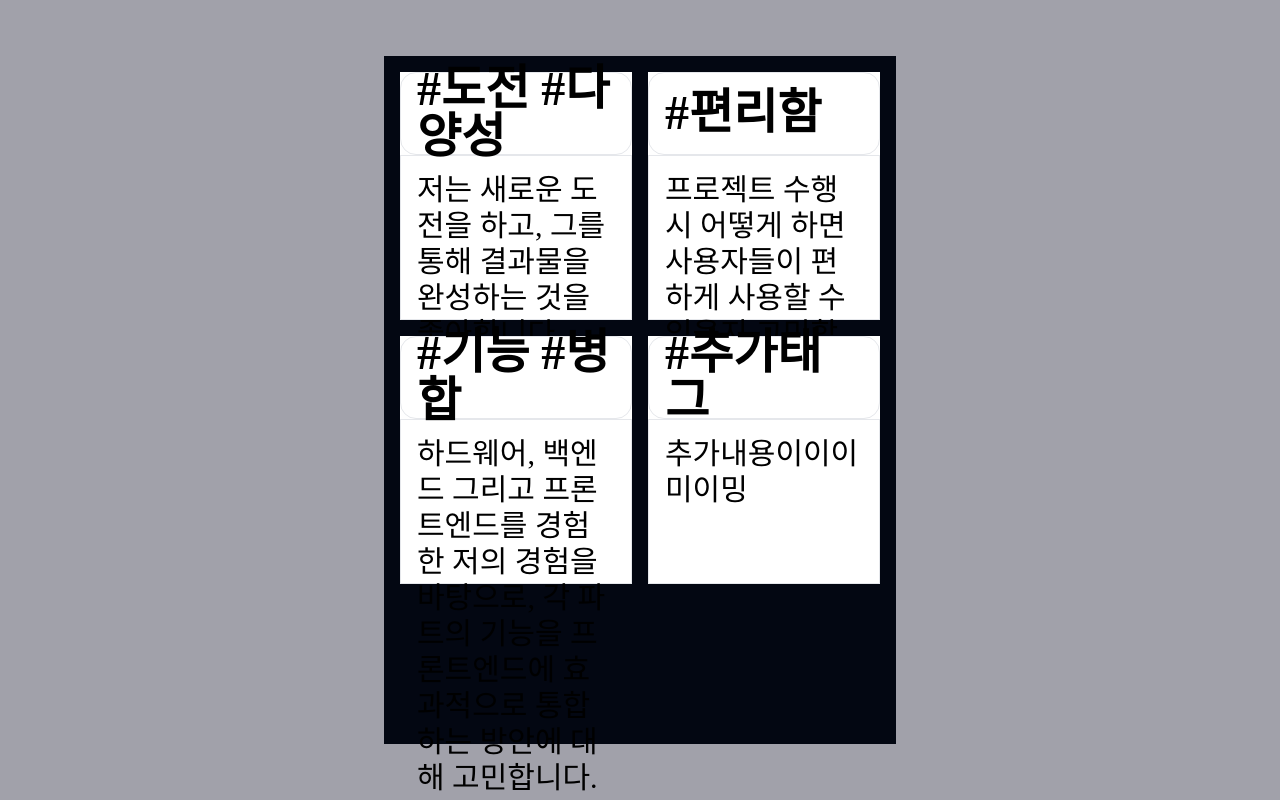
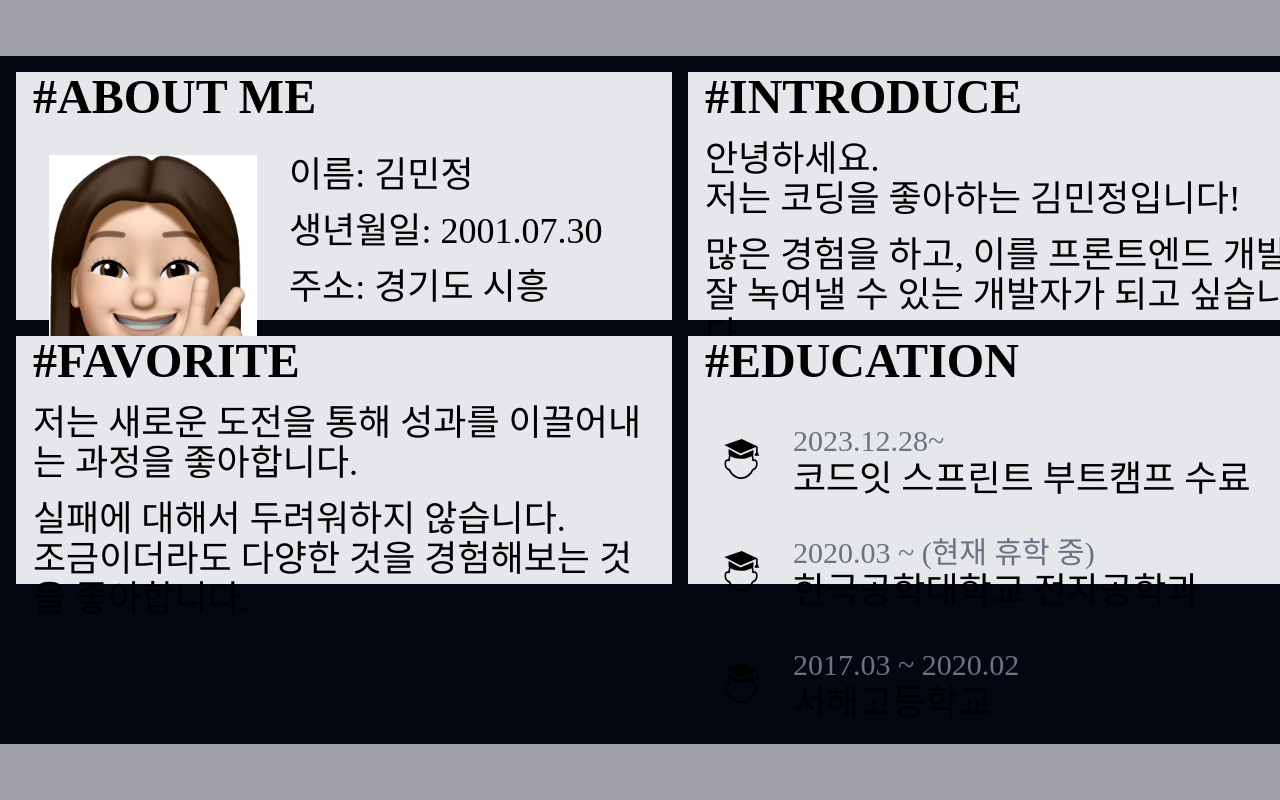
Before and after one commit to minjeong9919/Introduce-Me, a React (Create React App) app: page /profile in a window 1280 px wide. Built offline with nearby package versions, Linux system fonts and the light colour scheme.

Commit message:
Feat: profile 페이지 내용 추가

```diff
--- a/src/component/Pictures/Profile.js
+++ b/src/component/Pictures/Profile.js
@@ -2,11 +2,11 @@ import React from "react";
 
 export const Profile = ({ title, content }) => {
   return (
-    <>
-      <div className="w-auto h-1/3 border p-4 rounded-2xl flex items-center">
+    <div className="h-full bg-gray-200 hover:bg-white">
+      <div className="w-auto h-1/5 border p-4 rounded-2xl flex items-center ">
         <h1 className="text-5xl font-black">{title}</h1>
       </div>
-      <div className="w-auto h-2/3 border p-4 text-3xl">{content}</div>
-    </>
+      <div className="w-auto h-4/5 border p-4 text-4xl">{content}</div>
+    </div>
   );
 };
--- a/src/constants/profileContents.js
+++ b/src/constants/profileContents.js
@@ -1,25 +1,79 @@
+import me from "../assets/me.png";
+import { ReactComponent as Education } from "../assets/icon/education.svg";
+
+const educationContents = [
+  {
+    period: "2023.12.28~",
+    education: "코드잇 스프린트 부트캠프 수료",
+  },
+  {
+    period: "2020.03 ~ (현재 휴학 중)",
+    education: "한국공학대학교 전자공학과",
+  },
+  {
+    period: "2017.03 ~ 2020.02",
+    education: "서해고등학교",
+  },
+];
+
 export const profileContents = [
   {
     id: 1,
-    title: "#도전 #다양성",
-    content:
-      "저는 새로운 도전을 하고, 그를 통해 결과물을 완성하는 것을 좋아합니다.",
+    title: "#ABOUT ME",
+    content: (
+      <div className="flex flex-row gap-8 p-4">
+        <img src={me} className="w-52" />
+        <div className="flex flex-col gap-4">
+          <p>이름: 김민정</p>
+          <p>생년월일: 2001.07.30</p>
+          <p>주소: 경기도 시흥</p>
+        </div>
+      </div>
+    ),
   },
   {
     id: 2,
-    title: "#편리함",
-    content:
-      "프로젝트 수행 시 어떻게 하면 사용자들이 편하게 사용할 수 있을지 고민합니다.",
+    title: "#INTRODUCE",
+    content: (
+      <div>
+        <p>안녕하세요.</p>
+        <p className="mb-4">저는 코딩을 좋아하는 김민정입니다! </p>
+        <p>
+          많은 경험을 하고, 이를 프론트엔드 개발에 <br />잘 녹여낼 수 있는
+          개발자가 되고 싶습니다.
+        </p>
+      </div>
+    ),
   },
   {
     id: 3,
-    title: "#기능 #병합",
-    content:
-      "하드웨어, 백엔드 그리고 프론트엔드를 경험한 저의 경험을 바탕으로, 각 파트의 기능을 프론트엔드에 효과적으로 통합하는 방안에 대해 고민합니다.",
+    title: "#FAVORITE",
+    content: (
+      <div>
+        <p className="mb-4">
+          저는 새로운 도전을 통해 성과를 이끌어내는 과정을 좋아합니다.
+        </p>
+        <p>
+          실패에 대해서 두려워하지 않습니다. <br />
+          조금이더라도 다양한 것을 경험해보는 것을 좋아합니다.
+        </p>
+      </div>
+    ),
   },
   {
     id: 4,
-    title: "#추가태그",
-    content: "추가내용이이이미이밍",
+    title: "#EDUCATION",
+    content: educationContents.map((education) => (
+      <div className="flex flex-col gap-8 p-4" key={education.education}>
+        <div className="flex flex-row items-center gap-8">
+          <Education />
+          <p>
+            <span className="text-gray-500 text-3xl">{education.period}</span>
+            <br />
+            {education.education}
+          </p>
+        </div>
+      </div>
+    )),
   },
 ];
--- a/src/page/ProfilePage.jsx
+++ b/src/page/ProfilePage.jsx
@@ -5,7 +5,7 @@ import { profileContents } from "../constants/profileContents";
 export const ProfilePage = () => {
   return (
     <div className="w-full h-lvh bg-zinc-400 py-14 overflow-auto">
-      <div className="w-2/5 h-full bg-gray-950 mx-auto p-4 pb-40 grid grid-rows-2 grid-cols-2 gap-4">
+      <div className="w-w1360 h-full bg-gray-950 mx-auto p-4 pb-40 grid grid-rows-2 grid-cols-2 gap-4">
         {profileContents.map((profileContent) => (
           <div key={profileContent.id} className="w-full bg-white">
             <Profile
```
Also changed, not shown: src/assets/icon/education.svg (added), src/assets/me.png (added).
